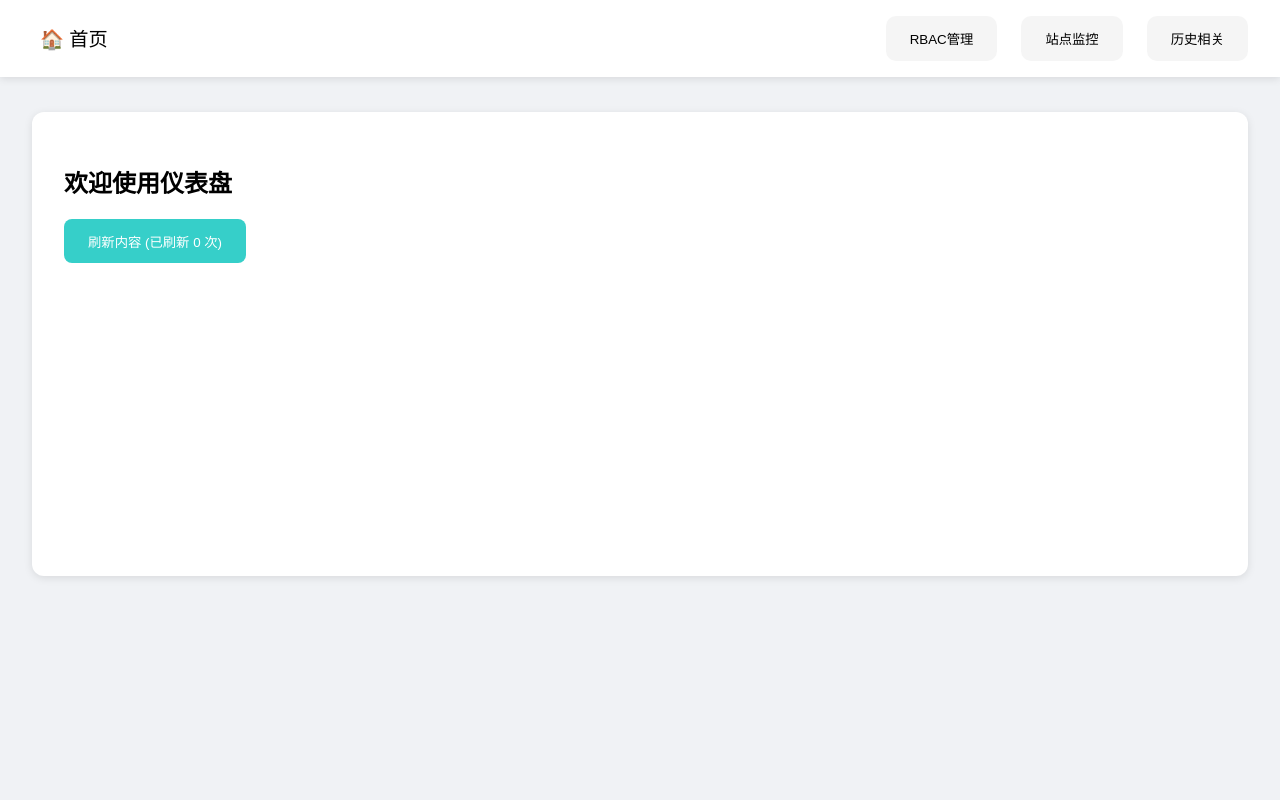
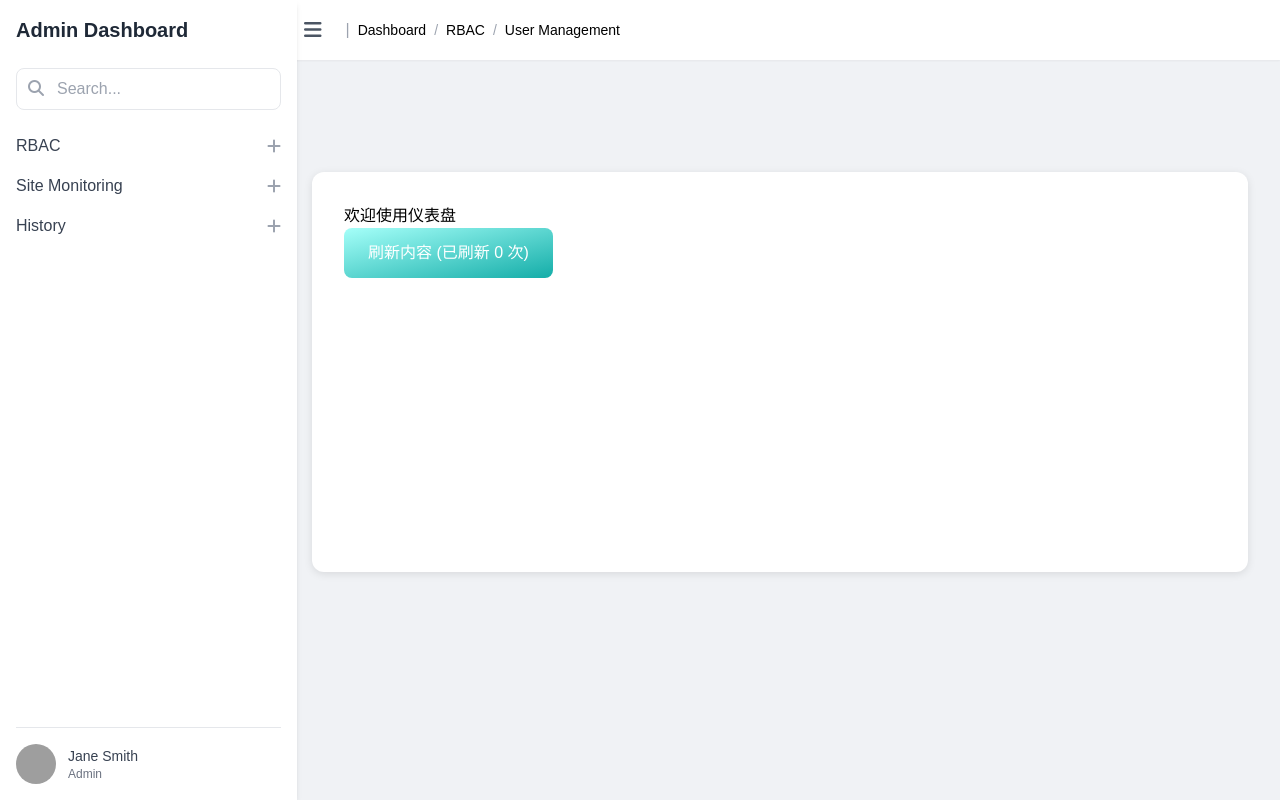
Before and after one commit to 04megumi/frontend, a React (Vite) app: page /dashboard in a window 1280 px wide. Built offline with nearby package versions, Linux system fonts and the light colour scheme; grey boxes are pictures that could not be loaded.

Commit message:
feat: sidebar

```diff
--- a/index.html
+++ b/index.html
@@ -6,6 +6,10 @@
     <title>Your Consultant</title>
     <link rel="icon" type="image/svg+xml" href="/xiaoba.svg" />
 
+    <!-- TailwindCSS -->
+    <script src="https://cdn.tailwindcss.com"></script>
+    <!-- Font Awesome -->
+    <link rel="stylesheet" href="https://cdnjs.cloudflare.com/ajax/libs/font-awesome/6.4.0/css/all.min.css" />
 
   </head>
   <body>
--- /dev/null
+++ b/src/components/dashboard/contextmenu/ContextMenu.jsx
@@ -0,0 +1,31 @@
+import React from 'react'
+
+function ContextMenu({ x, y, type, id, onHide }) {
+  const handleEdit = () => {
+    alert(`Editing ${type} with ID ${id}`)
+    onHide()
+  }
+  const handleDelete = () => {
+    if(window.confirm(`Are you sure you want to delete this ${type}?`)) {
+      alert(`${type} with ID ${id} deleted`)
+    }
+    onHide()
+  }
+
+  return (
+    <div
+      className="context-menu fixed bg-white shadow-md rounded-lg z-50"
+      style={{ top: y, left: x }}
+      onMouseLeave={onHide}
+    >
+      <div className="context-menu-item px-4 py-2 cursor-pointer hover:bg-gray-100" onClick={handleEdit}>
+        <i className="fas fa-edit mr-2"></i> Edit
+      </div>
+      <div className="context-menu-item px-4 py-2 cursor-pointer hover:bg-gray-100" onClick={handleDelete}>
+        <i className="fas fa-trash mr-2"></i> Delete
+      </div>
+    </div>
+  )
+}
+
+export default ContextMenu
--- /dev/null
+++ b/src/components/dashboard/navbar/Navbar.jsx
@@ -0,0 +1,23 @@
+import React from 'react'
+
+function Navbar({ toggleSidebar }) {
+  return (
+    <nav className="bg-white shadow-sm">
+      <div className="px-6 py-4 flex items-center">
+        <button onClick={toggleSidebar} className="mr-4 text-gray-600 hover:text-blue-600">
+          <i className="fas fa-bars text-xl"></i>
+        </button>
+        <span className="text-gray-400 mx-2">|</span>
+        <div className="breadcrumbs flex items-center text-sm">
+          <span className="breadcrumb-item">Dashboard</span>
+          <span className="mx-2 text-gray-400">/</span>
+          <span className="breadcrumb-item">RBAC</span>
+          <span className="mx-2 text-gray-400">/</span>
+          <span className="breadcrumb-item">User Management</span>
+        </div>
+      </div>
+    </nav>
+  )
+}
+
+export default Navbar
--- /dev/null
+++ b/src/components/dashboard/sidebar/Sidebar.jsx
@@ -0,0 +1,101 @@
+import React, { useState } from 'react'
+
+function Sidebar({ collapsed, setActiveSection }) {
+  // 控制各个子菜单的显示状态
+  const [submenu, setSubmenu] = useState({
+    rbac: false,
+    monitoring: false,
+    history: false,
+  })
+
+  const toggleSubmenu = (menu) => {
+    setSubmenu(prev => ({ ...prev, [menu]: !prev[menu] }))
+  }
+
+  // 示例：点击菜单项后切换主内容显示
+  const handleMenuClick = (section) => {
+    setActiveSection(section)
+  }
+
+  return (
+    <div className={`sidebar fixed h-full bg-white shadow-md transition-transform duration-300 ${collapsed ? '-translate-x-[280px]' : 'translate-x-0'}`}>
+      <div className="p-4 h-full flex flex-col">
+        <div className="mb-6">
+          <h1 className="text-xl font-bold text-gray-800">Admin Dashboard</h1>
+        </div>
+        {/* 搜索框 */}
+        <div className="relative mb-6">
+          <input
+            type="text"
+            placeholder="Search..."
+            className="w-full pl-10 pr-4 py-2 border rounded-lg focus:outline-none focus:ring-2 focus:ring-blue-500"
+          />
+          <i className="fas fa-search absolute left-3 top-3 text-gray-400"></i>
+        </div>
+        {/* 菜单 */}
+        <div className="flex-1 overflow-y-auto">
+          <div className="mb-4">
+            <div
+              className="flex justify-between items-center cursor-pointer group"
+              onClick={() => { toggleSubmenu('rbac'); handleMenuClick('rbac') }}
+            >
+              <span className="font-medium text-gray-700 group-hover:text-blue-600">RBAC</span>
+              <i className={`fas ${submenu.rbac ? 'fa-minus' : 'fa-plus'} text-gray-400 group-hover:text-blue-600`}></i>
+            </div>
+            {submenu.rbac && (
+              <div className="pl-4 mt-2">
+                <a href="#!" className="block py-2 text-gray-600 hover:text-blue-600">User Management</a>
+                <a href="#!" className="block py-2 text-gray-600 hover:text-blue-600">Role Management</a>
+                <a href="#!" className="block py-2 text-gray-600 hover:text-blue-600">Permission Management</a>
+              </div>
+            )}
+          </div>
+          <div className="mb-4">
+            <div
+              className="flex justify-between items-center cursor-pointer group"
+              onClick={() => { toggleSubmenu('monitoring'); handleMenuClick('monitoring') }}
+            >
+              <span className="font-medium text-gray-700 group-hover:text-blue-600">Site Monitoring</span>
+              <i className={`fas ${submenu.monitoring ? 'fa-minus' : 'fa-plus'} text-gray-400 group-hover:text-blue-600`}></i>
+            </div>
+            {submenu.monitoring && (
+              <div className="pl-4 mt-2">
+                <a href="#!" className="block py-2 text-gray-600 hover:text-blue-600">Dashboard</a>
+                <a href="#!" className="block py-2 text-gray-600 hover:text-blue-600">Alerts</a>
+                <a href="#!" className="block py-2 text-gray-600 hover:text-blue-600">Logs</a>
+              </div>
+            )}
+          </div>
+          <div className="mb-4">
+            <div
+              className="flex justify-between items-center cursor-pointer group"
+              onClick={() => { toggleSubmenu('history'); handleMenuClick('history') }}
+            >
+              <span className="font-medium text-gray-700 group-hover:text-blue-600">History</span>
+              <i className={`fas ${submenu.history ? 'fa-minus' : 'fa-plus'} text-gray-400 group-hover:text-blue-600`}></i>
+            </div>
+            {submenu.history && (
+              <div className="pl-4 mt-2">
+                <a href="#!" className="block py-2 text-gray-600 hover:text-blue-600">Documents</a>
+                <a href="#!" className="block py-2 text-gray-600 hover:text-blue-600">Archives</a>
+                <a href="#!" className="block py-2 text-gray-600 hover:text-blue-600">Reports</a>
+              </div>
+            )}
+          </div>
+        </div>
+        {/* 用户信息 */}
+        <div className="pt-4 border-t border-gray-200">
+          <div className="flex items-center">
+            <img src="https://randomuser.me/api/portraits/women/44.jpg" alt="Profile" className="w-10 h-10 rounded-full" />
+            <div className="ml-3">
+              <p className="text-sm font-medium text-gray-700">Jane Smith</p>
+              <p className="text-xs text-gray-500">Admin</p>
+            </div>
+          </div>
+        </div>
+      </div>
+    </div>
+  )
+}
+
+export default Sidebar
--- a/src/css/dashboard/Dashboard.module.css
+++ b/src/css/dashboard/Dashboard.module.css
@@ -3,6 +3,7 @@
   display: flex;
   width: 100%;
   background-color: #f0f2f5;
+
 }
 
 .navBar {
@@ -99,6 +100,7 @@
 .refreshButton {
   padding: 0.8rem 1.5rem;
   background: #36cfc9;
+  background-image: linear-gradient(to bottom right,#a5fff9,#14ada8);
   color: white;
   border: none;
   border-radius: 8px;
--- a/src/pages/Dashboard.jsx
+++ b/src/pages/Dashboard.jsx
@@ -1,4 +1,4 @@
-import React,{ useState, useEffect } from 'react';
+import React, { useState, useEffect } from 'react';
 import styles from '../css/dashboard/Dashboard.module.css';
 import UserList from '../components/dashboard/rbac/UserList';
 import RoleList from '../components/dashboard/rbac/RoleList';
@@ -6,6 +6,9 @@ import PermissionList from '../components/dashboard/rbac/PermissionList';
 import UserDetails from '../components/dashboard/rbac/UserDetails';
 import RoleDetails from '../components/dashboard/rbac/RoleDetails';
 import DeleteZone from '../components/dashboard/rbac/DeleteZone';
+import Navbar from '../components/dashboard/navbar/NavBar';
+import Sidebar from '../components/dashboard/sidebar/SideBar';
+import ContextMenu from '../components/dashboard/contextmenu/ContextMenu';
 import axios from 'axios';
 import * as rbacApi from '../api/rbac';
 
@@ -22,6 +25,21 @@ const Dashboard = () => {
   const [showDeleteZone, setShowDeleteZone] = useState(false);
   const [loading, setLoading] = useState(true);
   const [error, setError] = useState(null);
+  const [sidebarCollapsed, setSidebarCollapsed] = useState(false)
+  const [activeSection, setActiveSection] = useState('rbac')
+  const [contextMenu, setContextMenu] = useState({ visible: false, x: 0, y: 0, type: '', id: null })
+
+  // 切换侧边栏状态
+  const toggleSidebar = () => setSidebarCollapsed(!sidebarCollapsed)
+
+  // 显示右键菜单（简单示例，可进一步扩展）
+  const handleContextMenu = (e, type, id) => {
+    e.preventDefault()
+    setContextMenu({ visible: true, x: e.pageX, y: e.pageY, type, id })
+  }
+
+  // 隐藏右键菜单
+  const hideContextMenu = () => setContextMenu({ ...contextMenu, visible: false })
 
 
   // 初始化加载数据，从后端获取用户、角色、权限信息
@@ -247,8 +265,10 @@ const Dashboard = () => {
   if (error) return <div className={styles.error}>错误: {error}</div>;
 
   return (
+    <div className="flex">
       <div className={styles.dashboard}>
-      <nav className={styles.navBar}>
+
+        {/* <nav className={styles.navBar}>
            <div className={styles.navLeft}>
             <button
               className={styles.homeButton}
@@ -277,9 +297,29 @@ const Dashboard = () => {
               历史相关
             </button>
           </div>
-      </nav>
+        </nav> */}
+        <Sidebar
+          collapsed={sidebarCollapsed}
+          setActiveSection={setActiveSection}
+        />
+        <div className={`flex-1 transition-all duration-300 ${sidebarCollapsed ? 'ml-0' : 'ml-[280px]'}`}>
+          <Navbar toggleSidebar={toggleSidebar} />
           <main className={styles.mainContent}>{renderContent()}</main>
         </div>
+
+      </div>
+
+      {/* 贴进来的
+
+
+
+      {contextMenu.visible && <ContextMenu x={contextMenu.x} y={contextMenu.y} type={contextMenu.type} id={contextMenu.id} onHide={hideContextMenu} />}
+
+      */}
+
+
+    </div>
+
   );
 };
 
--- a/src/tailwind.config.js
+++ b/tailwind.config.js
@@ -1,3 +1,4 @@
+
 /** @type {import('tailwindcss').Config} */
 module.exports = {
   content: ["./src/**/*.{html,js,jsx,cjs,mjs,ts,tsx,cts,mts}"],
```
Also changed, not shown: package.json (+4 -5 lines), 2 other files (tests, documents, lock files or other folders). Lines whose indentation alone changed are shown as unchanged.
